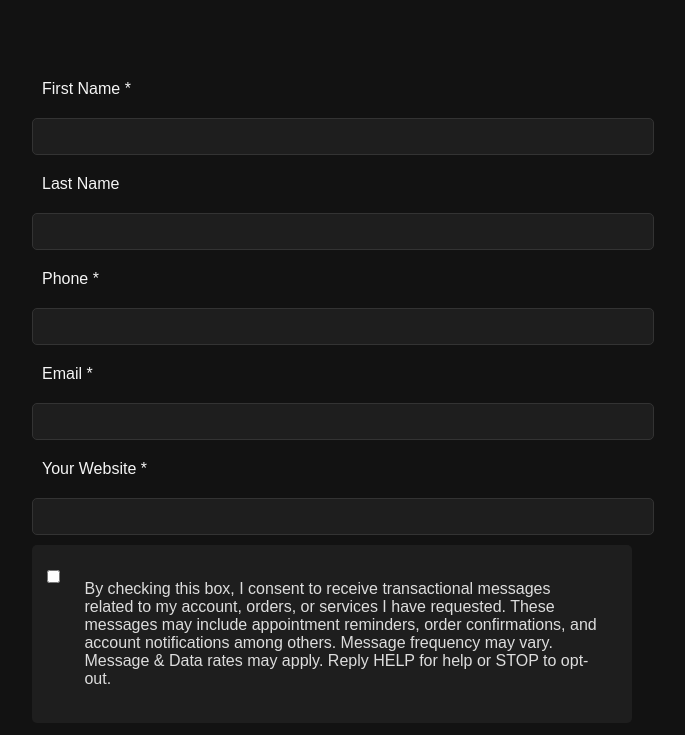
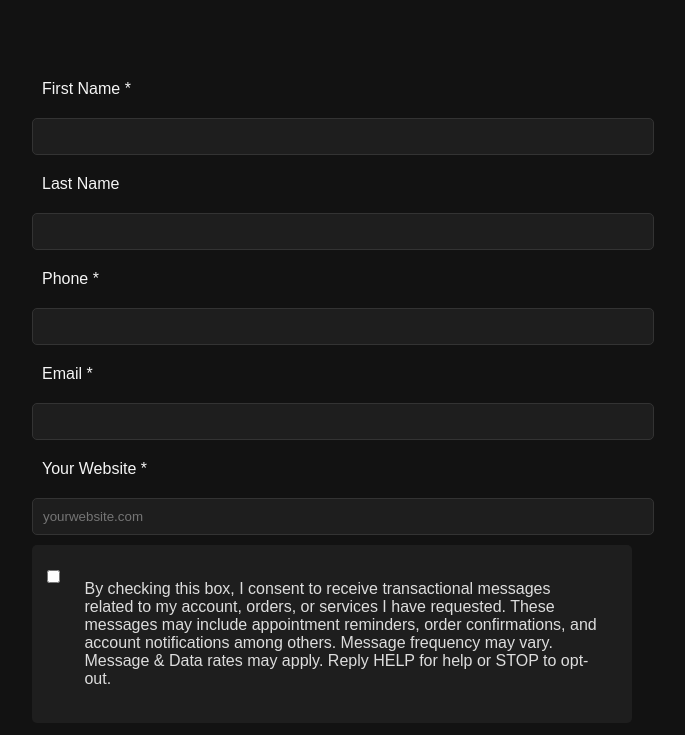
Before and after one commit to DavidMCinema/QuantumResonance, a plain HTML site: page index.html in a window 1280 px wide. Shown: the top 735 px of the page, without its empty margins (308-993 px from the left). Drawn offline with Linux system fonts and the light colour scheme.

Commit message:
Update index.html

```diff
--- a/index.html
+++ b/index.html
@@ -89,7 +89,7 @@
     <input type="email" name="email" required>
 
     <label>Your Website *</label>
-    <input type="url" name="website" required>
+    <input type="text" name="website" required placeholder="yourwebsite.com">
 
     <div class="checkbox-wrapper">
       <input type="checkbox" id="consent1" name="consent_transactional">
```
